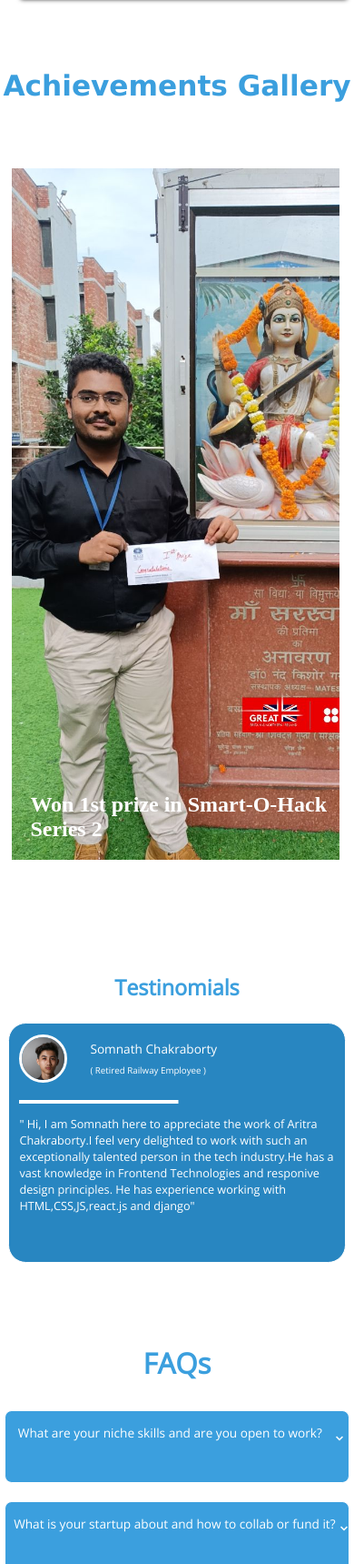
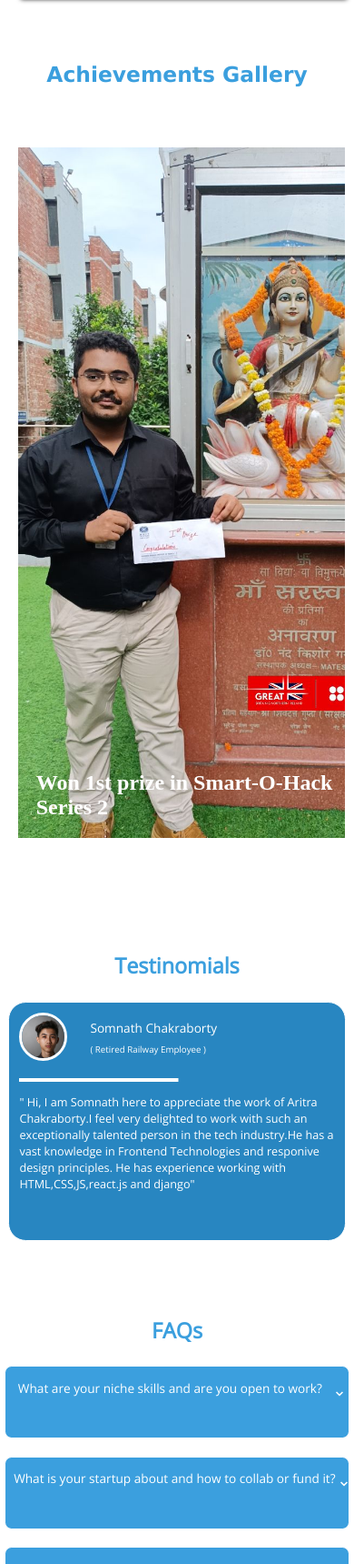
Before and after one commit to AritraChakraborty2003/ExpandingCards, a plain HTML site: page index.html in a window 390 px wide. Shown: the part 2955-4674 px from the top of the page at 91% size. Drawn offline with nearby package versions, Linux system fonts and the light colour scheme.

Commit message:
update in font sizes

```diff
--- a/style.css
+++ b/style.css
@@ -375,10 +375,10 @@ color:rgb(59, 159, 222);
 
 }
 .achieveHeaderText{
-    font-size: 8vmin;
+    font-size: 6vmin;
 }
 .faqHeader{
-    font-size: 8vmin;
+    font-size: 6vmin;
     font-weight: bold;
 }
 .TestinomialBox{
```
